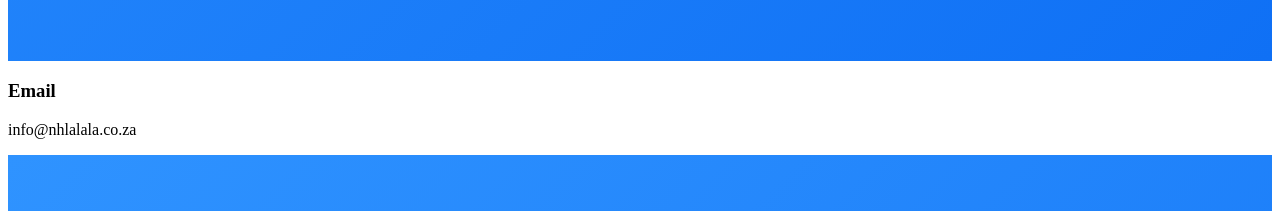
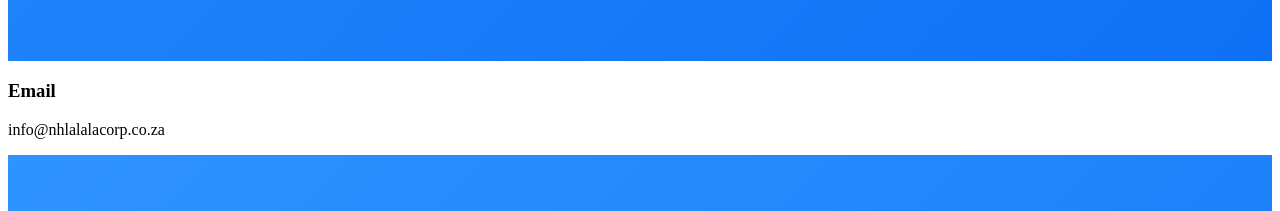
Before and after one commit to nhlalala-corporate/nhlalalacorpwebsite, a Nuxt app: page /contact in a window 1280 px wide. Shown: the part 3020-3231 px from the top of the page. Built offline with nearby package versions, Linux system fonts and the light colour scheme.

Commit message:
Update contact.vue

```diff
--- a/app/pages/contact.vue
+++ b/app/pages/contact.vue
@@ -40,7 +40,7 @@
                 </div>
                 <div>
                   <h3 class="text-xl font-bold text-gray-800 dark:text-white mb-2">Email</h3>
-                  <p class="text-gray-600 dark:text-gray-400">info@nhlalala.co.za</p>
+                  <p class="text-gray-600 dark:text-gray-400">info@nhlalalacorp.co.za</p>
                 </div>
               </div>
 
```
